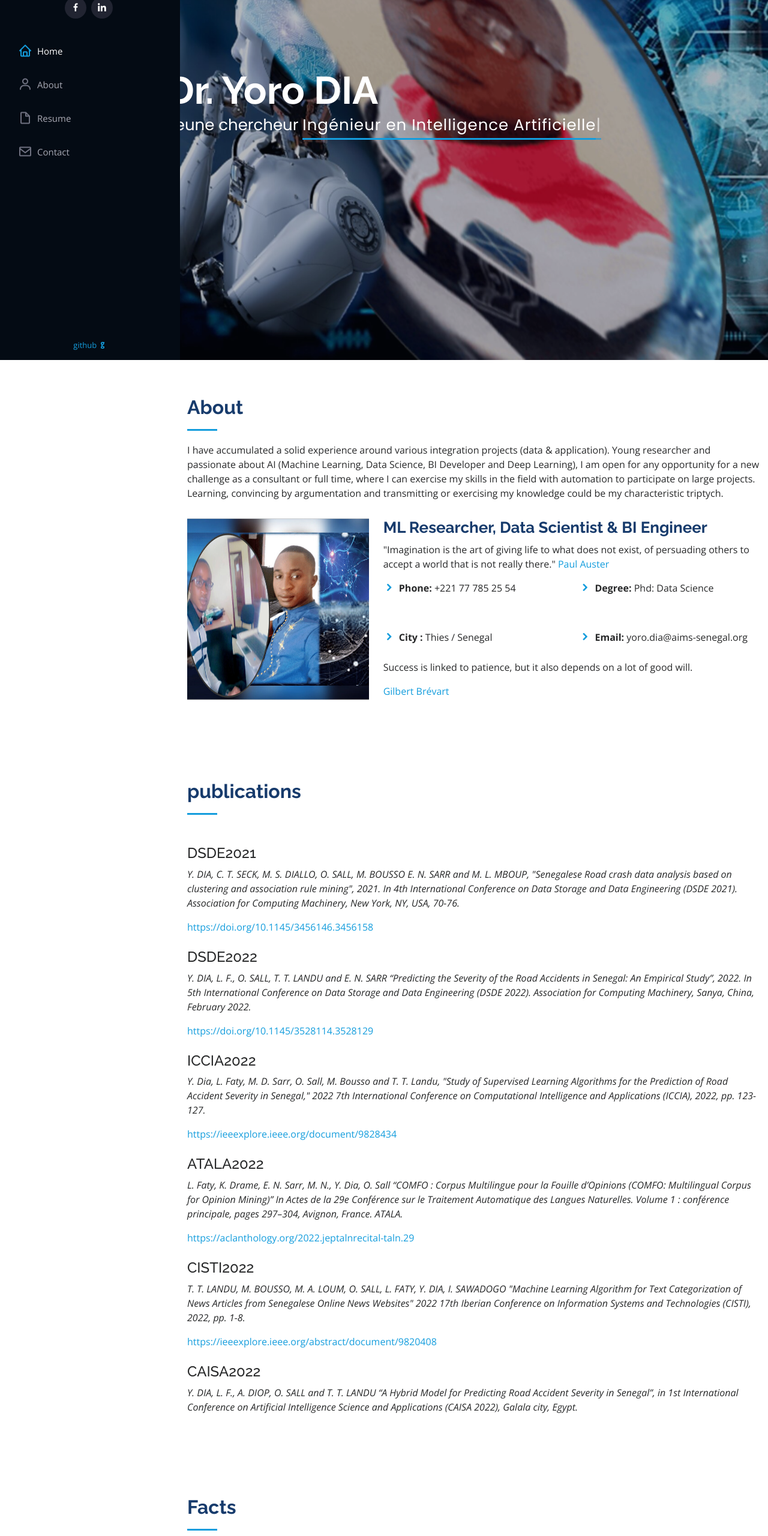
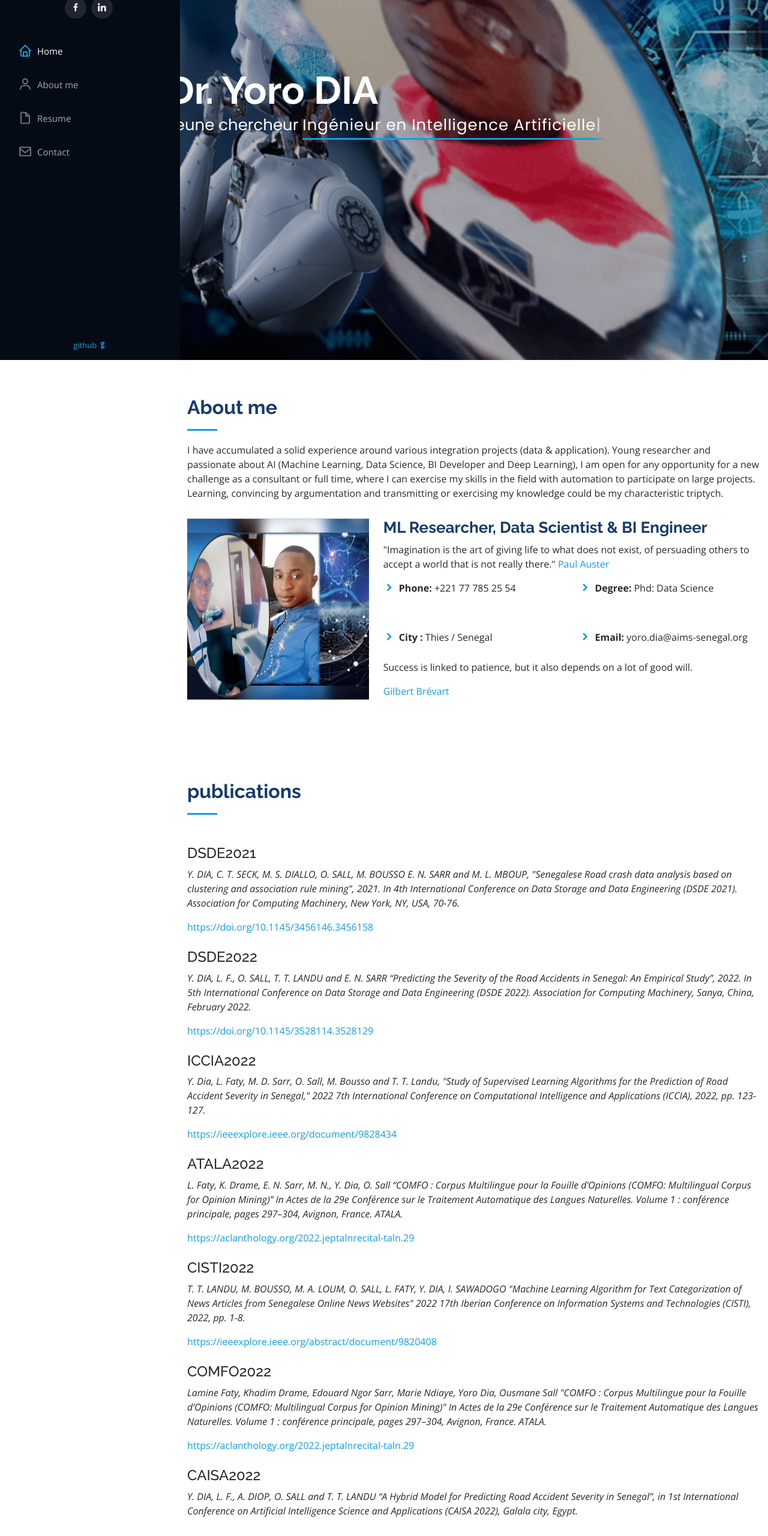
Before and after one commit to yorodia20/profile-yoro, a plain HTML site: page index.html in a window 1280 px wide. Shown: the part 200-2760 px from the top of the page at 60% size. Drawn offline with nearby package versions, Linux system fonts and the light colour scheme.

Commit message:
first commit

```diff
--- a/index.html
+++ b/index.html
@@ -55,7 +55,7 @@
       <nav class="nav-menu">
         <ul>
           <li class="active"><a href="#hero"><i class="bx bx-home"></i> <span>Home</span></a></li>
-          <li><a href="#about"><i class="bx bx-user"></i> <span>About</span></a></li>
+          <li><a href="#about"><i class="bx bx-user"></i> <span>About me</span></a></li>
           <li><a href="#resume"><i class="bx bx-file-blank"></i> <span>Resume</span></a></li>
           <li><a href="#contact"><i class="bx bx-envelope"></i> Contact</a></li>
         </ul>
@@ -80,7 +80,7 @@
       <div class="container">
 
         <div class="section-title">
-          <h2>About</h2>
+          <h2>About me</h2>
           <p>  I have accumulated a solid experience around various integration projects (data & application).
 				Young researcher and passionate about AI (Machine Learning, Data Science, BI Developer and Deep Learning), I am open for any opportunity for a new challenge as a consultant or full time, where I can exercise my skills in the field with automation to participate on large projects.
 				Learning, convincing by argumentation and transmitting or exercising my knowledge could be my characteristic triptych.
@@ -191,6 +191,16 @@ principale, pages 297–304, Avignon, France. ATALA.</em></p>
 <br>
 		<br>
 
+		<h4>COMFO2022</h4>
+              <p><em>
+		Lamine Faty, Khadim Drame, Edouard Ngor Sarr, Marie Ndiaye, Yoro Dia, Ousmane Sall
+		"COMFO : Corpus Multilingue pour la Fouille d’Opinions (COMFO: Multilingual Corpus for Opinion Mining)" In Actes de la 29e Conférence sur le Traitement Automatique des Langues Naturelles. Volume 1 : conférence principale, pages 297–304, Avignon, France. ATALA.
+		</em></p>
+ <a href=" IEEE"> https://aclanthology.org/2022.jeptalnrecital-taln.29 <i class="icofont-Springer"></i></a>
+
+<br>
+		<br>
+
 		<h4>CAISA2022</h4>
               <p><em>
 		Y. DIA, L. F., A. DIOP, O. SALL and T. T. LANDU “A Hybrid Model for Predicting
@@ -227,8 +237,8 @@ principale, pages 297–304, Avignon, France. ATALA.</em></p>
 
 		  <div class="col-lg-3 col-md-6 d-md-flex align-items-md-stretch" data-aos="fade-up">
             <div class="count-box">
-              <span data-toggle="counter-up">03</span>
-              <p><strong>Competition </strong> <a href="#">BeopenIT/ActInSpace/ DevChampion</a> </p>
+              <span data-toggle="counter-up">08</span>
+              <p><strong>Publications </strong> <a href="#">Springer/IEEE/Scopus</a> </p>
             </div>
           </div>
 
```
Lines whose indentation alone changed are shown as unchanged.
